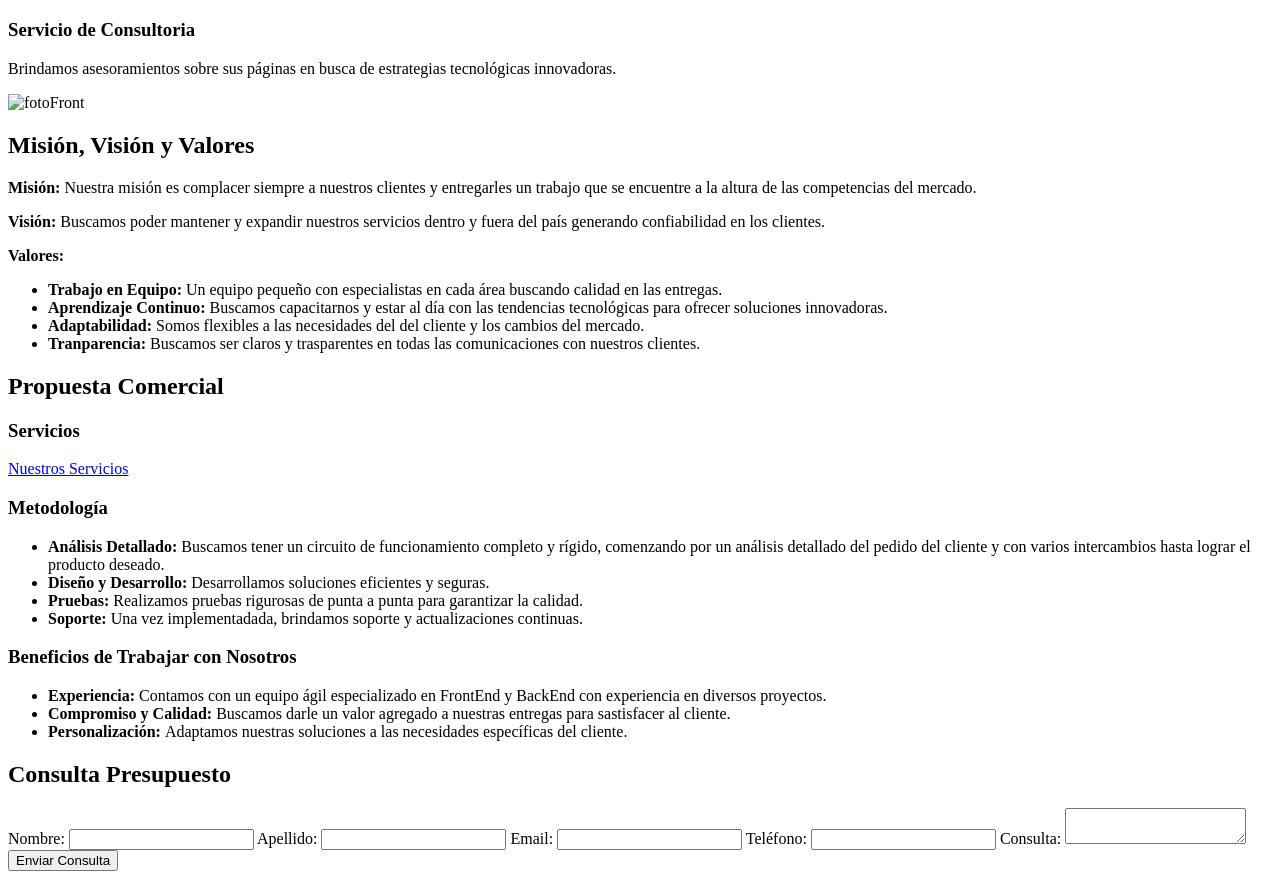
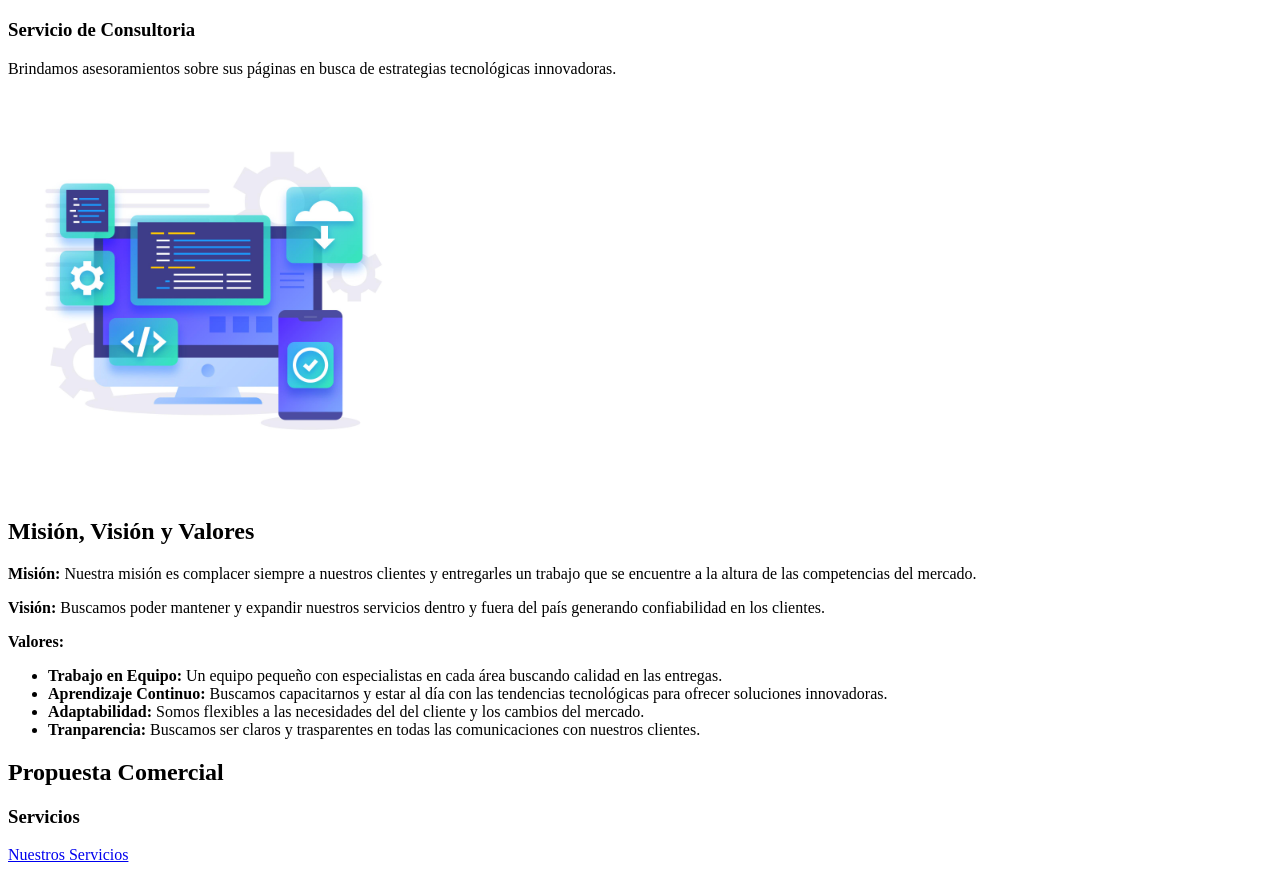
Before and after one commit to BrunoMrns/SitioProfesionalProgramacion, a plain HTML site: page index.html in a window 1280 px wide. Shown: the part 1890-2770 px from the top of the page. Drawn offline with Linux system fonts and the light colour scheme.

Commit message:
Versión 1.1 HTML Correción
Correción de nombre de imagén

```diff
--- a/index.html
+++ b/index.html
@@ -50,7 +50,7 @@
             <h3>Servicio de Consultoria</h3>
             <p>Brindamos asesoramientos sobre sus páginas en busca de estrategias tecnológicas innovadoras.</p>
             <!-- Redondear la imagen con css -->
-            <img src="img/asesoria2.jpg" alt="fotoFront" width="400" height="400">
+            <img src="img/asesoria.jpg" alt="fotoFront" width="400" height="400">
         </div>
     </section>
 
```
